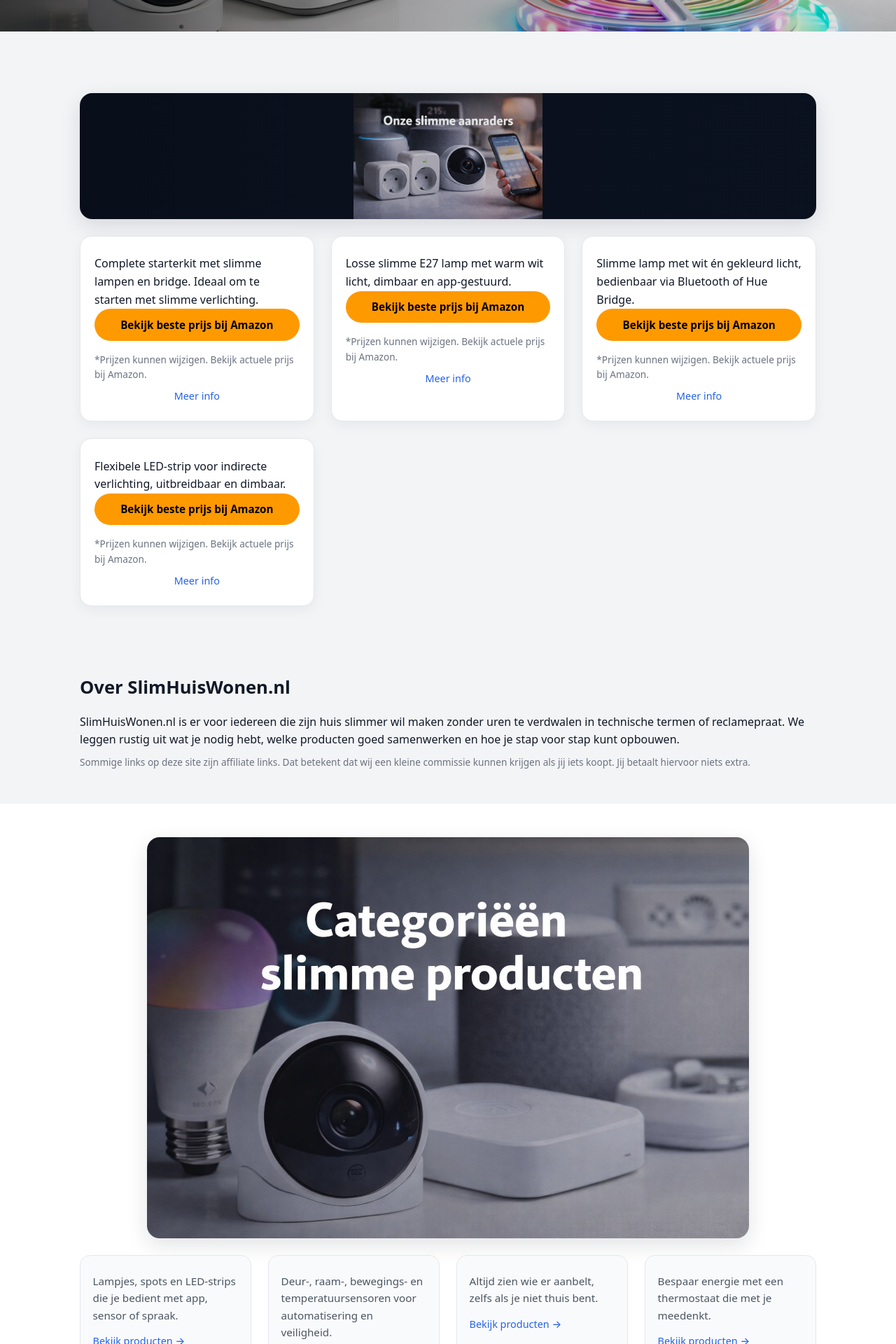
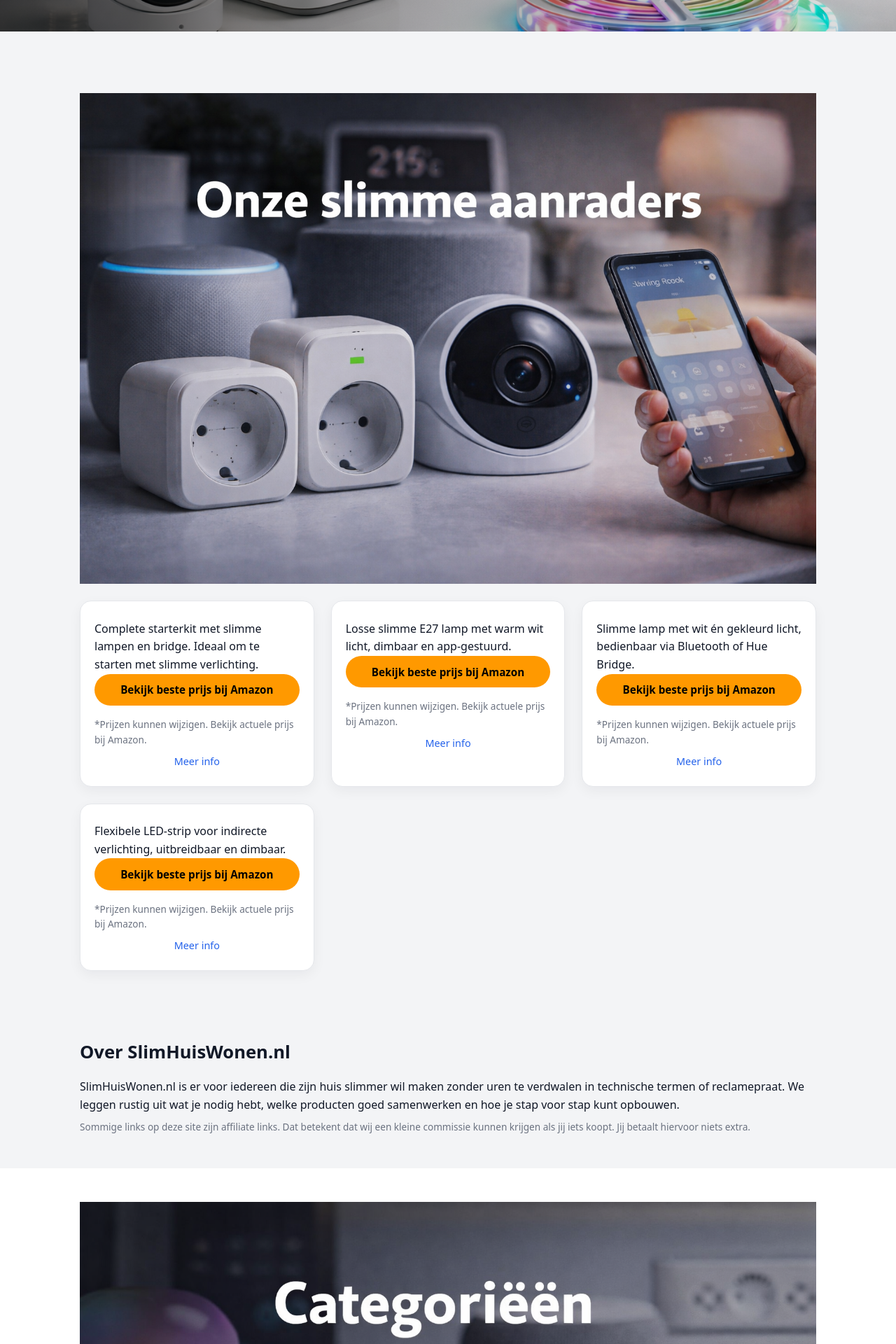
Before and after one commit to hafidgrad/SlimHuisWonen, a Next.js app: page / in a window 1280 px wide. Shown: the part 540-2460 px from the top of the page at 70% size. Built offline with nearby package versions, Linux system fonts and the light colour scheme.

Commit message:
app/globals.css

```diff
--- a/components/Categories.jsx
+++ b/components/Categories.jsx
@@ -5,12 +5,13 @@ export default function Categories() {
   return (
     <section id="categorie" className="section section-alt">
       <div className="container">
-        {/* ✅ Titel vervangen door afbeelding */}
-        <img
-          src="/images/categorieen-slimme-producten.png"
-          alt="Categorieën slimme producten"
-          className="categories-title-image"
-        />
+        {/* ✅ Banner titel: breder + overlay */}
+        <div className="categorie-banner">
+          <img
+            src="/images/categorieen-slimme-producten.png"
+            alt="Categorieën slimme producten"
+          />
+        </div>
 
         <div className="category-grid">
           {categories.map((cat) => (
--- a/components/TopAanraders.jsx
+++ b/components/TopAanraders.jsx
@@ -7,14 +7,12 @@ export default function TopAanraders() {
   return (
     <section className="section">
       <div className="container">
-        {/* ✅ Banner titel (afbeelding + subtiele overlay) */}
-        <div className="section-banner-wrap">
+        {/* ✅ Banner titel: breder + iets hoger */}
+        <div className="aanraders-banner">
           <img
             src="/images/onze-slimme-aanraders.png"
             alt="Onze slimme aanraders"
-            className="section-banner-img"
           />
-          <div className="section-banner-overlay" />
         </div>
 
         <div className="product-grid">
```
